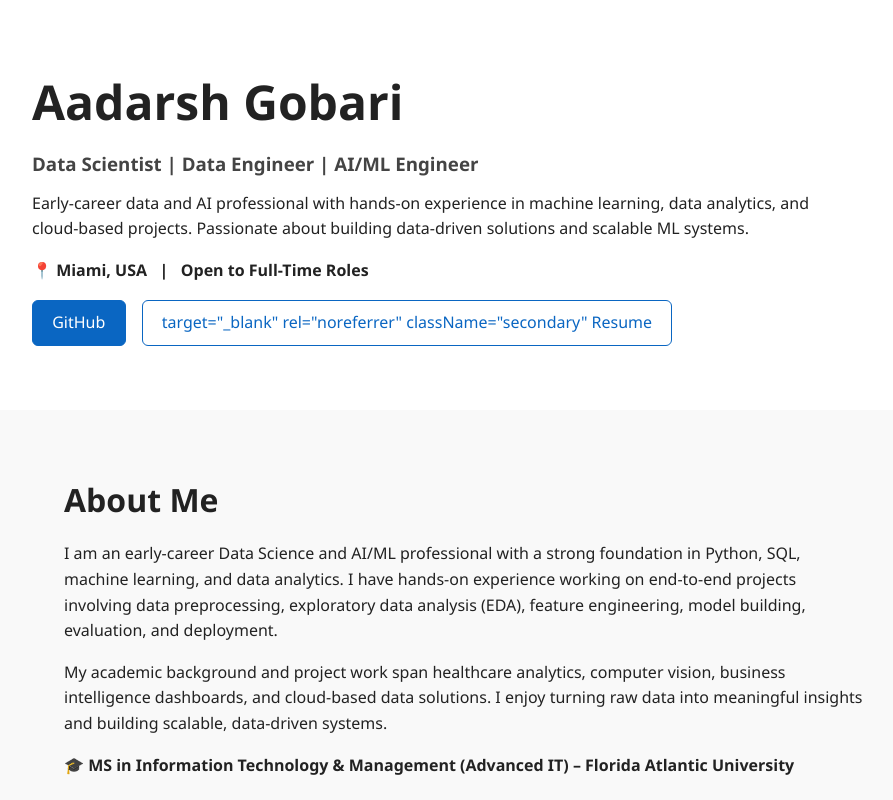
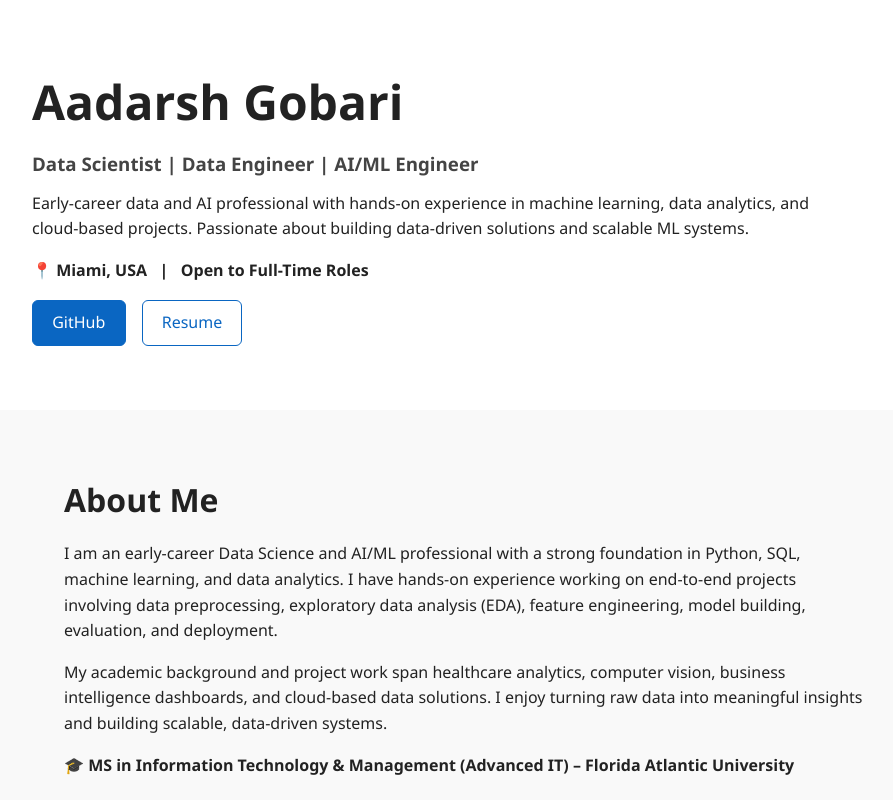
Before and after one commit to aadarsh-gobari/portfolio-website, a React (Vite) app in the folder portfolio-website/: page / in a window 1280 px wide. Shown: the top 800 px of the page, without its empty margins (90-983 px from the left). Built offline with nearby package versions, Linux system fonts and the light colour scheme.

Commit message:
Fix resume link path for GitHub Pages

```diff
--- a/portfolio-website/src/sections/Hero.jsx
+++ b/portfolio-website/src/sections/Hero.jsx
@@ -26,10 +26,6 @@ const Hero = () => {
       </a>
 
       <a  href="/portfolio-website/Aadarsh_Gobari_Resume.pdf" target="_blank" rel="noreferrer">
-
-        target="_blank"
-        rel="noreferrer"
-        className="secondary"
         Resume
       </a>
     </div>
```
